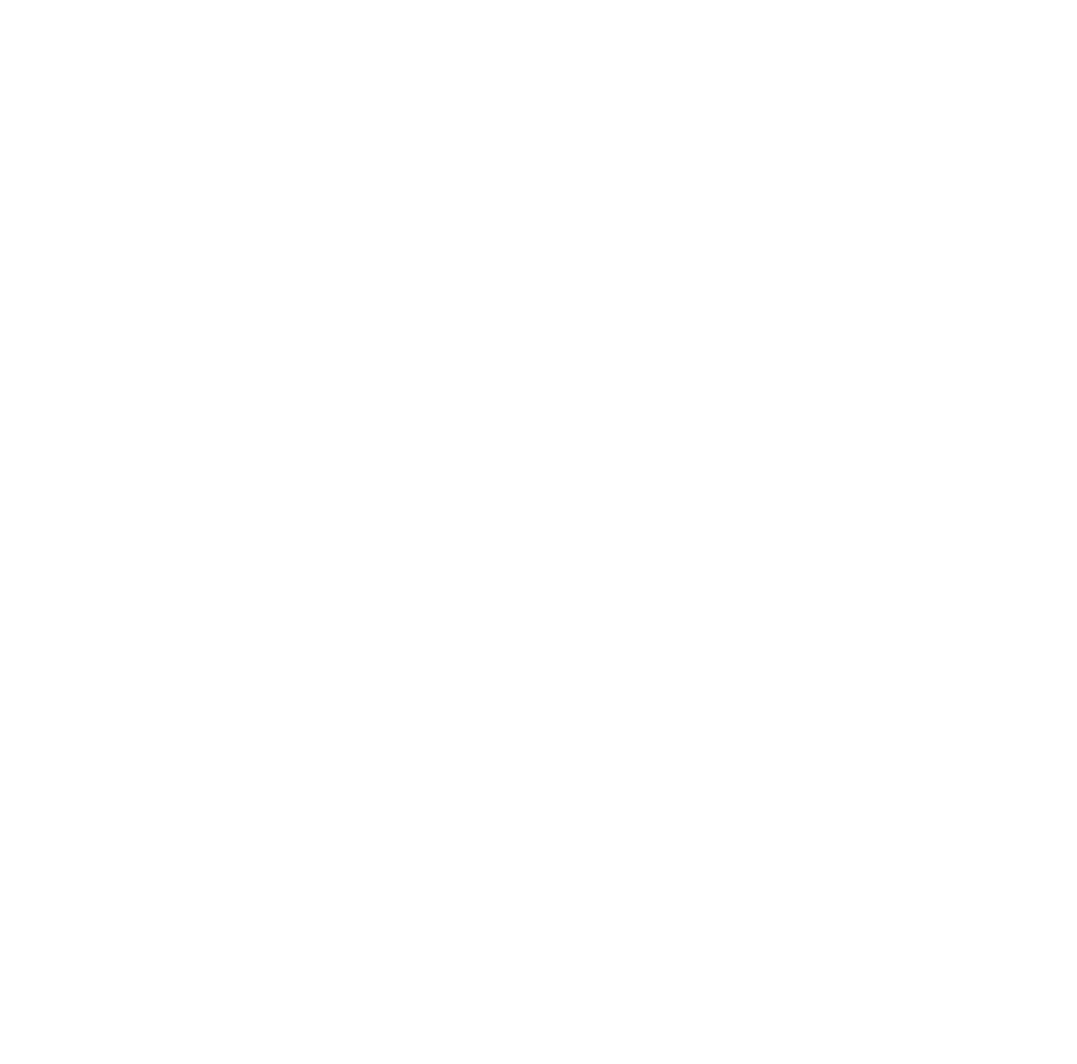
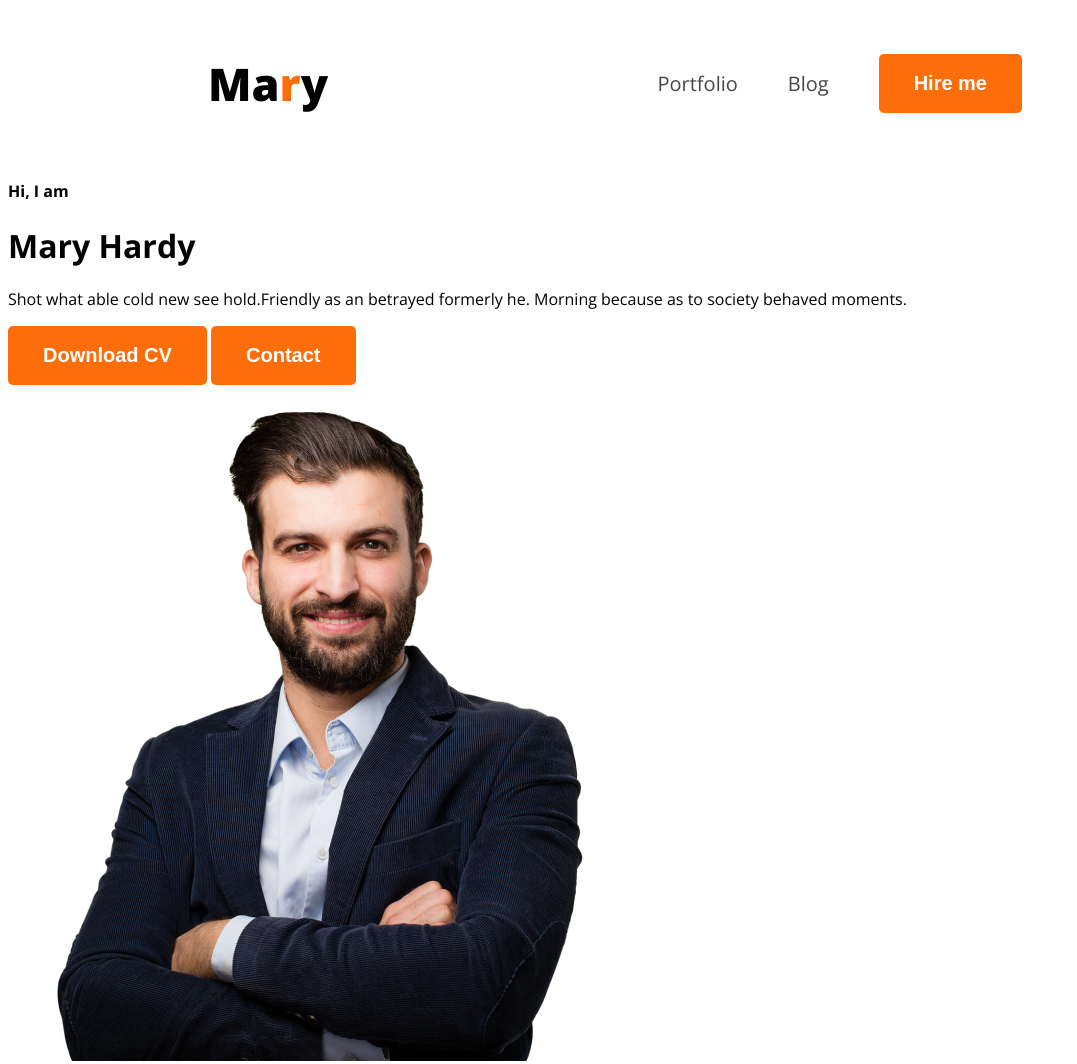
Before and after one commit to Mrb-Rafi/portfolio-site, a plain HTML site: page index.html in a window 1280 px wide. Shown: the whole page, without its empty margins (0-1077 px from the left). Before the commit the page ends 800 px from the top, so only its background shows below. Drawn offline with nearby package versions, Linux system fonts and the light colour scheme.

Commit message:
working on the hero section

```diff
--- a/index.html
+++ b/index.html
@@ -4,10 +4,28 @@
     <meta charset="UTF-8">
     <meta name="viewport" content="width=device-width, initial-scale=1.0">
     <title>Sample WebDev Portfolio</title>
+    <link rel="stylesheet" href="styles/style.css">
 </head>
-<body>
+<body class="open-sans-normal">
     <header>
-
+        <nav>
+            <h3 class="nav-title">Ma<span class="text-primary">r</span>y</h3>
+            <ul>
+                <li><a class="dark-2" href="#">Portfolio</a></li>
+                <li><a class="dark-2" href="#">Blog</a></li>
+                <li><a class="dark-2" href="#"><button class="btn-primary">Hire me</button></a></li>
+            </ul>
+        </nav>
+        <div class="banner">
+            <div class="banner-content">
+                <h4>Hi, I  am</h4>
+                <h1>Mary Hardy</h1>
+                <p class="banner-description">Shot what able cold new see hold.Friendly as an betrayed formerly he. Morning because as to society behaved moments.</p>
+                <button class="btn-primary">Download CV</button>
+                <button class="btn-primary">Contact</button>
+            </div>
+            <img src="images/hardy.png" alt="">
+        </div>
     </header>
 
     <main>
--- /dev/null
+++ b/styles/style.css
@@ -0,0 +1,61 @@
+@import url('https://fonts.googleapis.com/css2?family=Open+Sans:ital,wght@0,300..800;1,300..800&display=swap');
+
+.open-sans-normal {
+    font-family: "Open Sans", sans-serif;
+    font-optical-sizing: auto;
+    font-style: normal;
+    font-variation-settings:
+      "wdth" 100;
+  }
+
+
+/* Shared Styles */
+
+.text-primary {
+    color: #FD6E0A;
+}
+
+.dark-2 {
+    color: #474747;
+}
+
+.btn-primary {
+    background-color: #FD6E0A;
+    font-weight: bold;
+    color: white;
+    padding: 18px 35px;
+    border-radius: 5px;
+    font-size: 20px;
+    border: none;
+}
+
+
+/* Nav Styles */
+
+nav {
+    display: flex;
+    align-items: center;
+    justify-content: space-between;
+    margin: 0px 200px;
+}
+
+.nav-title {
+    font-weight: 800;
+    font-size: 45px;
+}
+
+nav ul {
+    display: flex;
+    align-items: center;
+}
+
+nav ul li {
+    list-style: none;
+    margin-right: 50px;
+
+}
+
+nav li a {
+    text-decoration: none;
+    font-size: 20px;
+}
```
